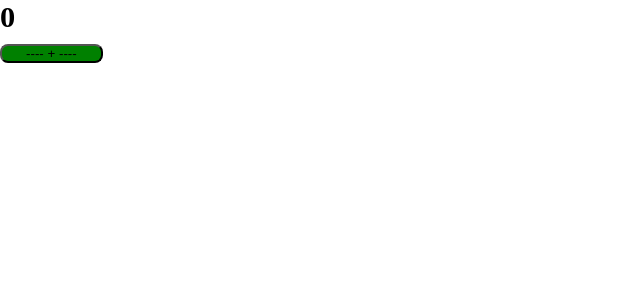
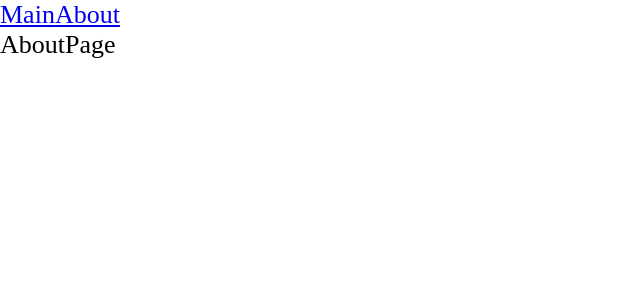
Before and after one commit to Anisclient/adv, a React app: page /about in a window 1280 px wide. Shown: the top 300 px of the page, without its empty margins (0-640 px from the left). Built offline with nearby package versions, Linux system fonts and the light colour scheme.

Commit message:
add routing

```diff
--- a/package.json
+++ b/package.json
@@ -24,6 +24,7 @@
     "@types/node": "^17.0.21",
     "@types/react": "^17.0.39",
     "@types/react-dom": "^17.0.11",
+    "@types/react-router-dom": "^5.3.3",
     "@types/webpack": "^5.28.0",
     "@types/webpack-dev-server": "^4.7.2",
     "css-loader": "^6.8.1",
@@ -41,6 +42,7 @@
   },
   "dependencies": {
     "react": "^17.0.2",
-    "react-dom": "^17.0.2"
+    "react-dom": "^17.0.2",
+    "react-router-dom": "^6.2.1"
   }
 }
--- a/src/App.tsx
+++ b/src/App.tsx
@@ -1,10 +1,20 @@
-import { Counter } from './components/Counter'
+import { Suspense } from 'react'
+import { Route, Routes, Link } from 'react-router-dom'
 import './index.scss'
+import AboutPage from './pages/AboutPage'
+import MainPage from './pages/MainPage'
 
 const App = () => {
   return (
     <div className="app">
-      <Counter />
+      <Link to={'/'}>Main</Link>
+      <Link to={'/about'}>About</Link>
+      <Suspense fallback={<div>Loading...</div>}>
+        <Routes>
+          <Route path={'/about'} element={<AboutPage />} />
+          <Route path={'/'} element={<MainPage />} />
+        </Routes>
+      </Suspense>
     </div>
   )
 }
--- a/src/index.tsx
+++ b/src/index.tsx
@@ -1,9 +1,10 @@
 import { render } from 'react-dom'
 import App from './App'
+import { BrowserRouter } from 'react-router-dom'
 
 render(
-  <div>
+  <BrowserRouter>
     <App />
-  </div>,
+  </BrowserRouter>,
   document.getElementById('root'),
 )
--- /dev/null
+++ b/src/pages/AboutPage/AboutPage.tsx
@@ -0,0 +1,5 @@
+const AboutPage = () => {
+  return <div>AboutPage</div>
+}
+
+export default AboutPage
--- /dev/null
+++ b/src/pages/AboutPage/index.ts
@@ -0,0 +1,3 @@
+import { lazy } from 'react'
+
+export default lazy(() => import(/*webpackChunkName: "about-page"*/ './AboutPage'))
--- /dev/null
+++ b/src/pages/MainPage/MainPage.tsx
@@ -0,0 +1,5 @@
+const MainPage = () => {
+  return <div>MainPage</div>
+}
+
+export default MainPage
--- /dev/null
+++ b/src/pages/MainPage/index.ts
@@ -0,0 +1,3 @@
+import { lazy } from 'react'
+
+export default lazy(() => import(/*webpackChunkName: "main-page"*/ './MainPage'))
```
Also changed, not shown: 2 other files (tests, documents, lock files or other folders).
